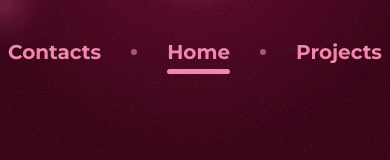
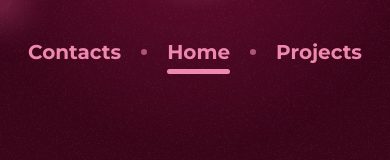
Before and after one commit to FdwZ47/FdwZ47.dev, a Vue app: page / in a window 390 px wide. Shown: the top 160 px of the page. Built offline with nearby package versions, Linux system fonts and the light colour scheme.

Commit message:
Fix SVG animation performance on iOS

```diff
--- a/src/assets/styles/home.sass
+++ b/src/assets/styles/home.sass
@@ -10,9 +10,11 @@
             stroke-width: 0.6
             stroke-dasharray: 200
             stroke-dashoffset: 50
-            animation: draw 4s ease-in-out 1 forwards;
+            animation: draw 4s ease-in-out 1 forwards
             fill: tranparent
             stroke: $softest-pink
+            will-change: stroke-dashoffset, fill
+            transform: translateZ(0)
 
 .home
     @extend %centerit
--- a/src/assets/styles/navbar.sass
+++ b/src/assets/styles/navbar.sass
@@ -2,7 +2,7 @@
 
 
 .navbar-container
-    padding: 40px 150px
+    padding: 40px 125px
     display: flex
     position: sticky
     justify-content: center
@@ -31,16 +31,16 @@
         position: relative
         transition: 0.15s linear
         &::after
-            content: '';
-            display: block;
-            position: absolute;
+            content: ''
+            display: block
+            position: absolute
             background: $softest-pink
             bottom: -10px
-            width: 5px;
-            height: 5px;
-            border-radius: 6px;
-            transition: all 0.15s linear;
-            opacity: 0;
+            width: 5px
+            height: 5px
+            border-radius: 6px
+            transition: all 0.15s linear
+            opacity: 0
         &:hover::after
             opacity: 1
         &.menulink-active::after
@@ -52,3 +52,11 @@
         background-color: $softest-pink
         border-radius: 100%
         opacity: 0.6
+
+@media ( max-width: 560px )
+    .menu
+        gap: 20px
+
+@media ( max-width: 350px )
+    .menu
+        gap: 10px
```
